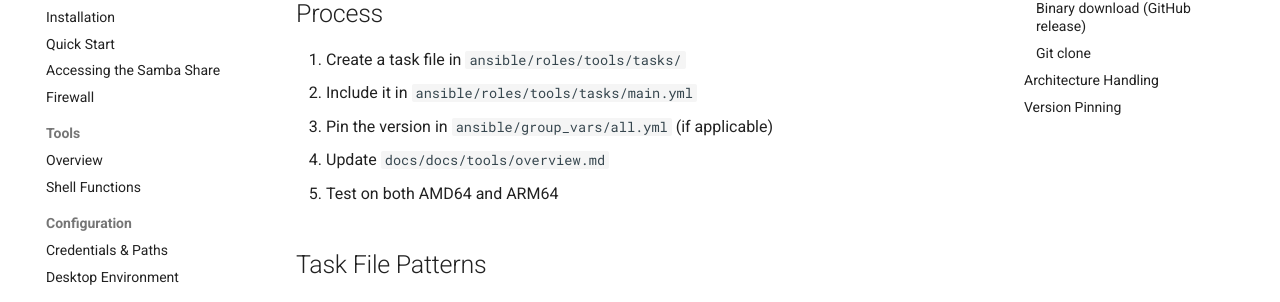
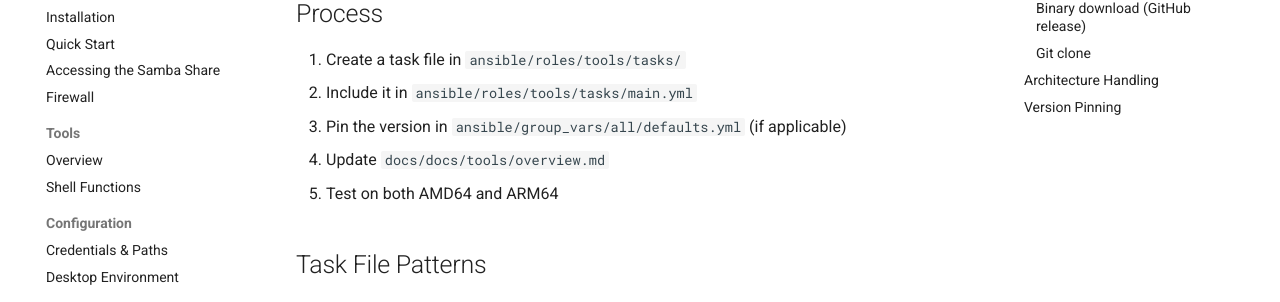
Before and after one commit to jknyght9/greymhatter, an MkDocs documentation site: the page built from docs/docs/development/adding-tools.md, in a window 1280 px wide and 900 px high. Shown: the part 184-486 px from the top of the window. Built offline with MkDocs 1.6.1 and Material for MkDocs 9.7.7, drawn with Linux system fonts in a browser that asks for light colours; comment, search, counter and statistics services are not loaded; some of the changed text lies outside the part shown.

Commit message:
Move manifest.yml to group_vars/all/ so Ansible auto-loads it
Ansible's group_vars/<name>.yml auto-load only matches files named
after actual inventory groups. group_vars/manifest.yml would have
been silently ignored since there's no "manifest" group in
inventory/local.ini (only "local" exists).

Convert group_vars/all.yml → group_vars/all/defaults.yml and place
manifest.yml alongside it. Ansible loads every file inside the
group_vars/all/ directory for all hosts, so expected_docker_images
et al. are now available to the verify role at play time.

Caught before the first verify-gated build — would have crashed with
"expected_docker_images is undefined" mid-playbook.

````diff
--- a/docs/docs/development/adding-tools.md
+++ b/docs/docs/development/adding-tools.md
@@ -4,7 +4,7 @@
 
 1. Create a task file in `ansible/roles/tools/tasks/`
 2. Include it in `ansible/roles/tools/tasks/main.yml`
-3. Pin the version in `ansible/group_vars/all.yml` (if applicable)
+3. Pin the version in `ansible/group_vars/all/defaults.yml` (if applicable)
 4. Update `docs/docs/tools/overview.md`
 5. Test on both AMD64 and ARM64
 
@@ -75,7 +75,7 @@
 
 ## Version Pinning
 
-Add to `ansible/group_vars/all.yml`:
+Add to `ansible/group_vars/all/defaults.yml`:
 
 ```yaml
 tool_version: "1.2.3"
````
Also changed, not shown: docs/docs/development/build-pipeline.md (+1 -1 lines), 5 other files.
